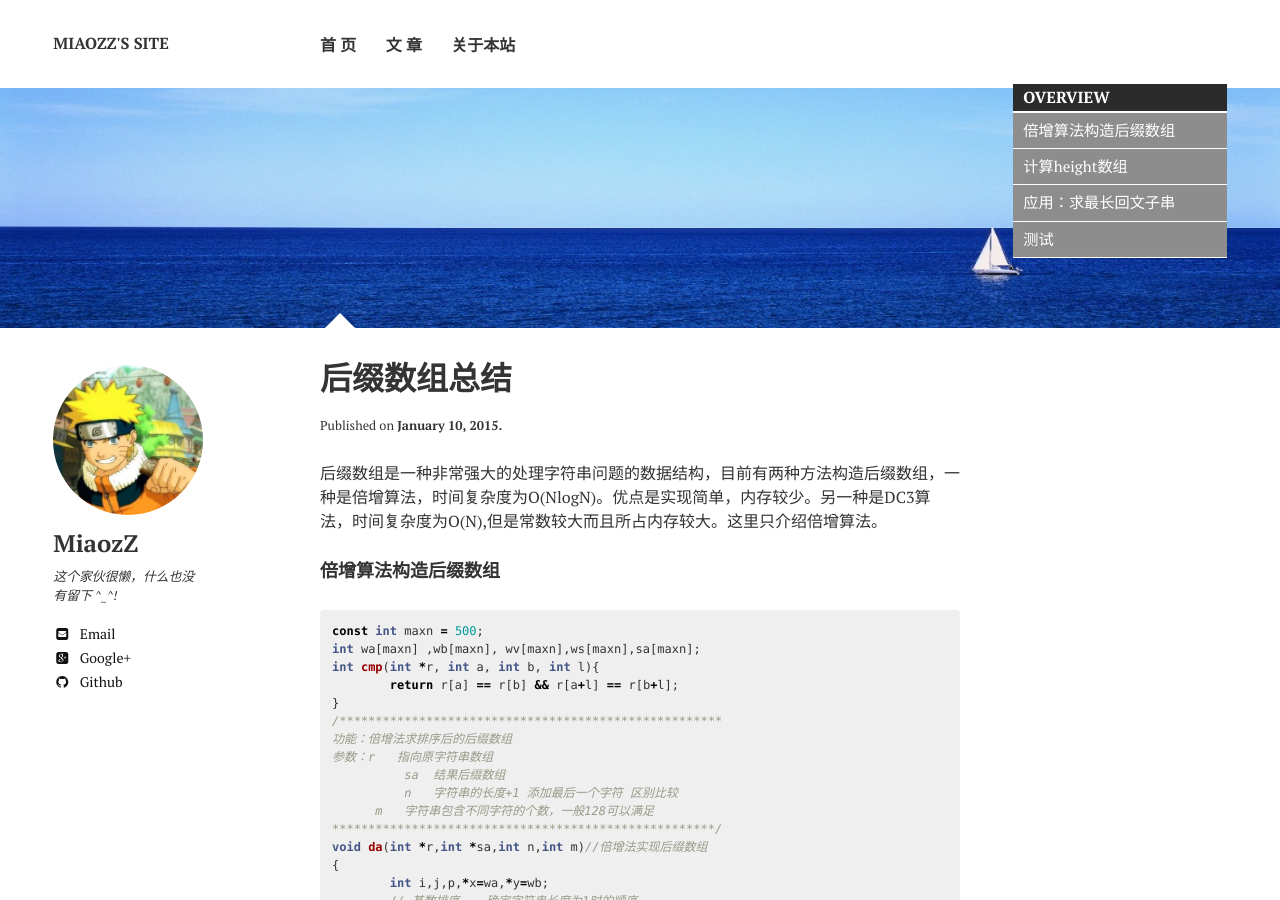
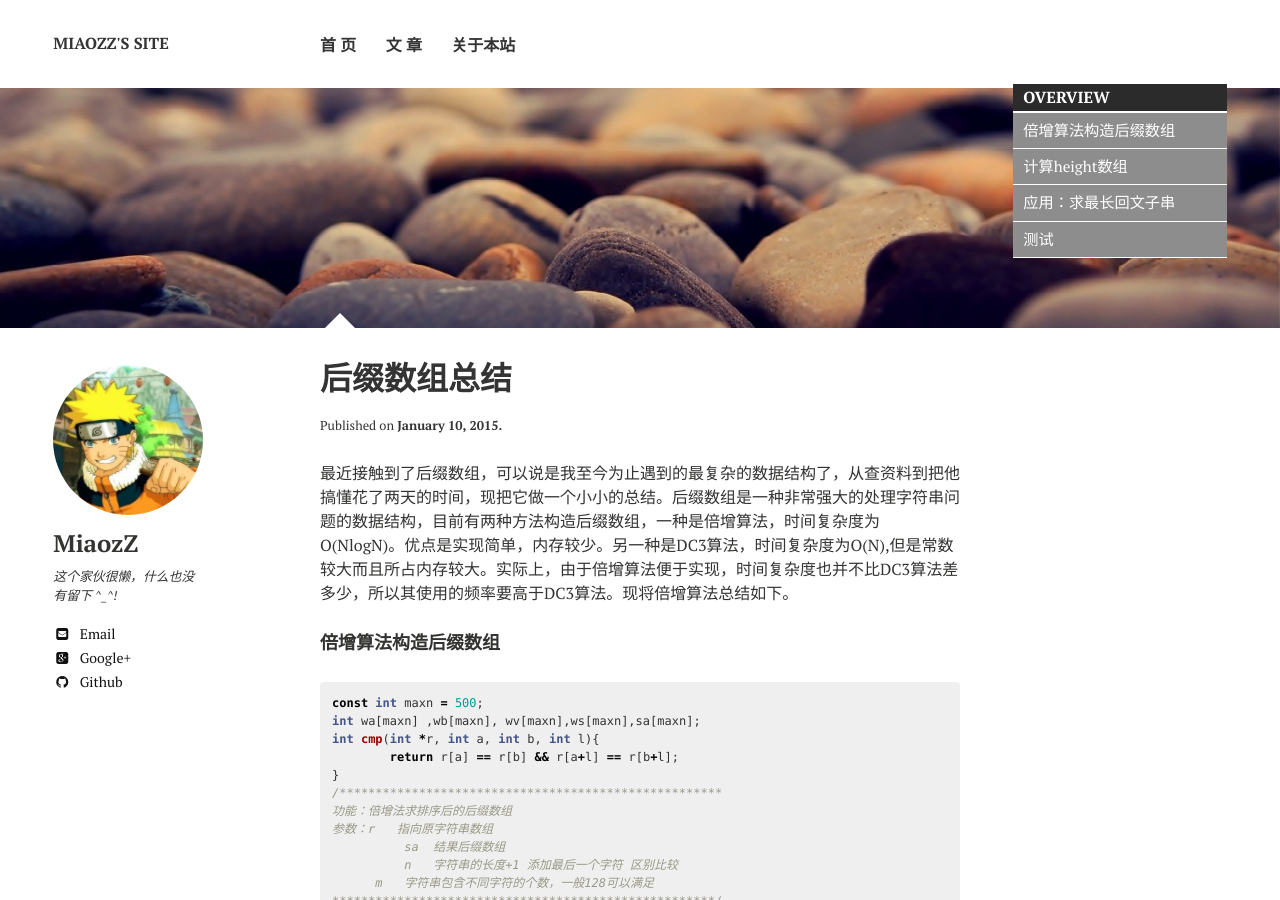
Before and after one commit to buptmiao/buptmiao.github.io, a Jekyll site: the page built from _posts/2015-01-10-后缀数组的简单总结.md, in a window 1280 px wide and 900 px high. Built offline with Jekyll 4.4.1, drawn with Linux system fonts in a browser that asks for light colours; nearby versions of some CDN libraries; comment, search, counter and statistics services are not loaded.

Commit message:
add new post

```diff
--- a/_posts/2015-01-10-后缀数组的简单总结.md
+++ b/_posts/2015-01-10-后缀数组的简单总结.md
@@ -4,10 +4,10 @@ title: 后缀数组总结
 tags: [about, Jekyll, theme, responsive]
 comments: true
 image:
-  feature: 3.jpg
+  feature: 4.jpg
 ---
 
-后缀数组是一种非常强大的处理字符串问题的数据结构，目前有两种方法构造后缀数组，一种是倍增算法，时间复杂度为O(NlogN)。优点是实现简单，内存较少。另一种是DC3算法，时间复杂度为O(N),但是常数较大而且所占内存较大。这里只介绍倍增算法。
+最近接触到了后缀数组，可以说是我至今为止遇到的最复杂的数据结构了，从查资料到把他搞懂花了两天的时间，现把它做一个小小的总结。后缀数组是一种非常强大的处理字符串问题的数据结构，目前有两种方法构造后缀数组，一种是倍增算法，时间复杂度为O(NlogN)。优点是实现简单，内存较少。另一种是DC3算法，时间复杂度为O(N),但是常数较大而且所占内存较大。实际上，由于倍增算法便于实现，时间复杂度也并不比DC3算法差多少，所以其使用的频率要高于DC3算法。现将倍增算法总结如下。
 
 
 ####倍增算法构造后缀数组
```
